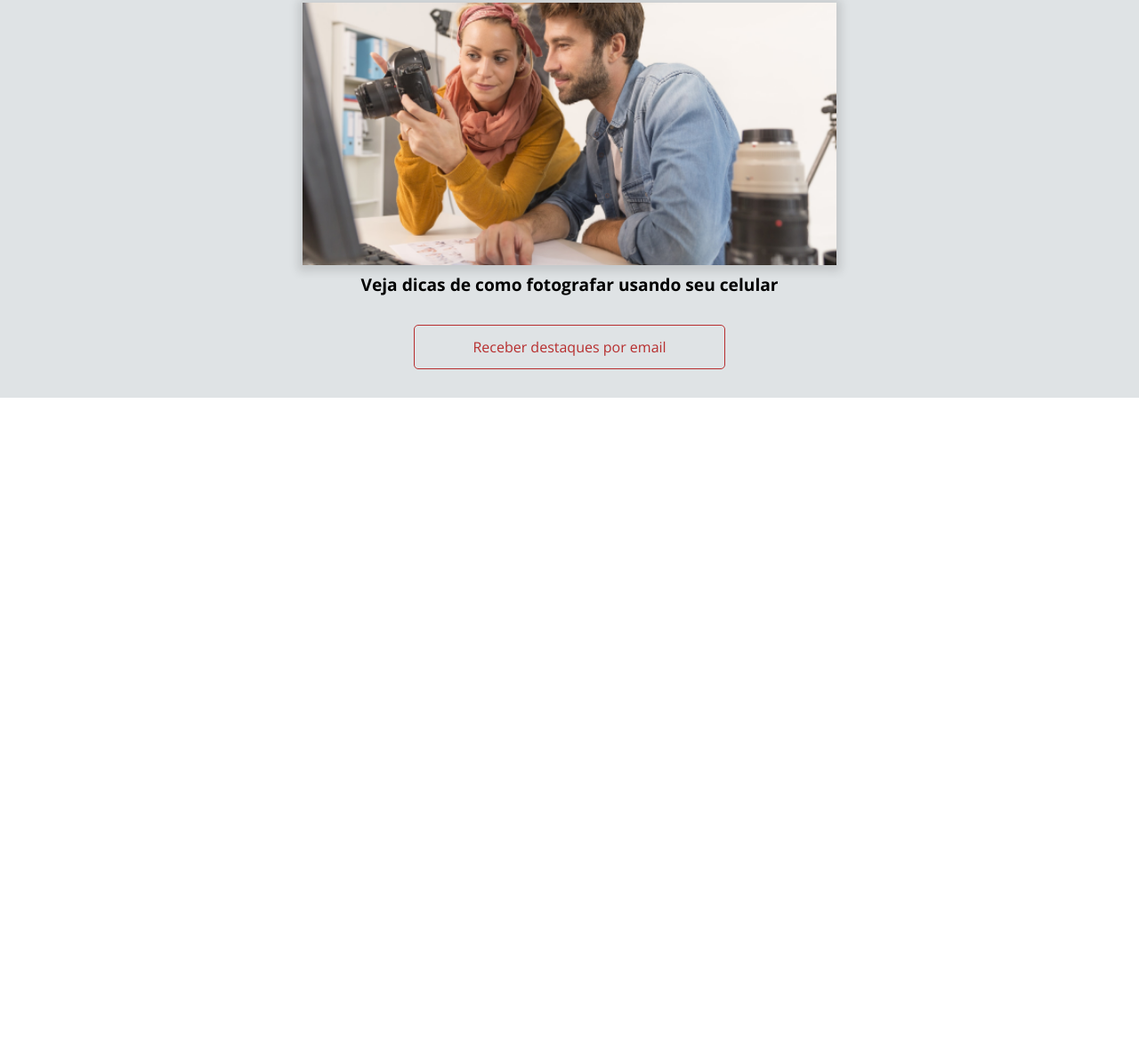
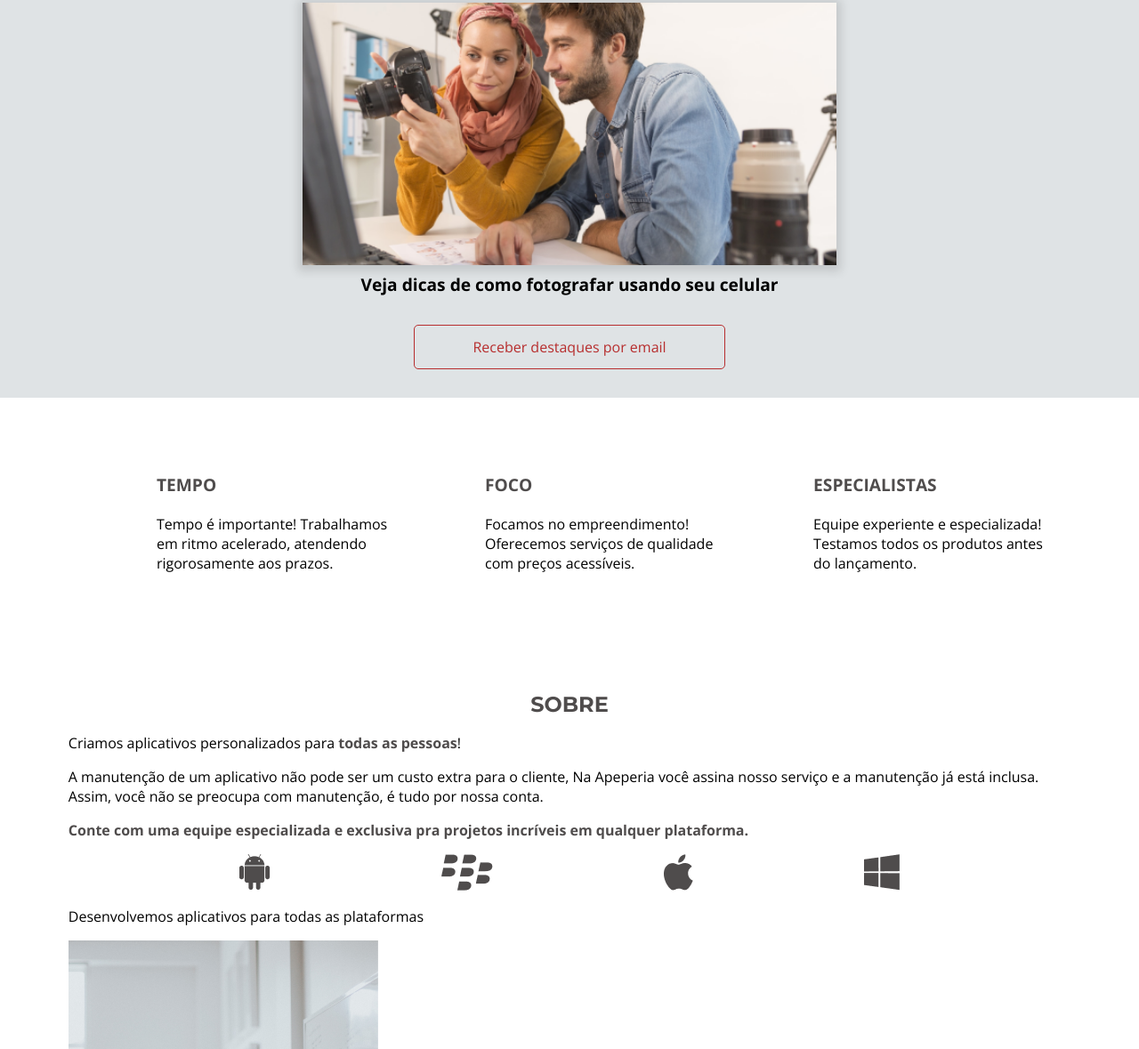
Before and after one commit to Tarcilalves/Layouts-Responsivos, a plain HTML site: page index.html in a window 1280 px wide. Shown: the part 861-2040 px from the top of the page at 89% size. Before the commit the page ends 1308 px from the top, so only its background shows below. Drawn offline with nearby package versions, Linux system fonts and the light colour scheme.

Commit message:
Preparando o ambiente - seção diferenciais e seção sobre

```diff
--- /dev/null
+++ b/css/diferenciais.css
@@ -0,0 +1,31 @@
+.diferenciais {
+    padding-top: 3.5rem;
+    padding-bottom: 3.5rem;
+}
+
+.diferenciais__lista {
+    display: flex;
+    flex-wrap: wrap;
+    justify-content: space-evenly;
+}
+
+.diferenciais__item {
+    max-width: 350px;
+
+    box-sizing: border-box;
+
+    padding: 2rem 0 2rem 5rem;
+}
+
+.item__titulo {
+    color: var(--cinza-escuro);
+    font-weight: 700;
+    font-size: 1.2rem;
+    text-transform: uppercase;
+
+    margin-bottom: 1.5rem;
+}
+
+.item__texto {
+    line-height: normal;
+}
--- /dev/null
+++ b/css/sobre.css
@@ -0,0 +1,34 @@
+.sobre {
+    padding-top: 3rem;
+    padding-bottom: 3rem;
+}
+
+.sobre__titulo {
+    color: var(--cinza-escuro);
+    font-weight: 700;
+    font-size: 1.5rem;
+    font-family: var(--montserrat);
+    text-transform: uppercase;
+    text-align: center;
+
+    margin-bottom: 1.25rem;
+}
+
+.sobre__texto {
+    line-height: normal;
+
+    margin-bottom: 1rem;
+}
+
+.sobre__texto--destaque {
+    color: var(--cinza-escuro);
+    font-weight: 700;
+}
+
+.sobre__plataformas {
+    display: flex;
+    flex-wrap: wrap;
+    justify-content: space-evenly;
+
+    margin-bottom: 1rem;
+}
--- a/index.html
+++ b/index.html
@@ -15,6 +15,8 @@ family=Open+Sans:wght@300;400;700&family=Poppins&display=swap" rel="stylesheet">
 <link rel="stylesheet" href="css/chamada.css">
 <link rel="stylesheet" href="css/planos.css">
 <link rel="stylesheet" href="css/destaques.css">
+<link rel="stylesheet" href="css/diferenciais.css">
+<link rel="stylesheet" href="css/sobre.css">
 
 
 </head>
@@ -57,6 +59,44 @@ family=Open+Sans:wght@300;400;700&family=Poppins&display=swap" rel="stylesheet">
             </a>
             <a href="#" class="destaques__botao botao">Receber destaques por email</a>
         </section>
+        <section class="diferenciais container">
+            <ul class="diferenciais__lista">
+                <li class="diferenciais__item">
+                    <h2 class="item__titulo">Tempo</h2>
+                    <p class="item__texto">Tempo é importante! Trabalhamos em ritmo acelerado, atendendo rigorosamente aos prazos.</p>
+                </li>
+                <li class="diferenciais__item">
+                    <h2 class="item__titulo">Foco</h2>
+                    <p class="item__texto">Focamos no empreendimento! Oferecemos serviços de qualidade com preços acessíveis.</p>
+                </li>
+                <li class="diferenciais__item">
+                    <h2 class="item__titulo">Especialistas</h2>
+                    <p class="item__texto">Equipe experiente e especializada! Testamos todos os produtos antes do lançamento.</p>
+                </li>
+            </ul>
+            </section>
+            <section class="sobre container">
+                <div class="sobre__conteudo">
+                    <h2 class="sobre__titulo">Sobre</h2>
+                    <p class="sobre__texto">Criamos aplicativos personalizados para <strong class="sobre__texto--destaque">todas as pessoas</strong>!</p>
+                    <p class="sobre__texto">
+                        A manutenção de um aplicativo não pode ser um custo extra para o cliente, Na Apeperia você assina nosso serviço e a manutenção já está inclusa. Assim, você não se preocupa com manutenção, é tudo por nossa conta.
+                    </p>
+                    <p class="sobre__texto sobre__texto--destaque sobre__texto--divisao">
+                        Conte com uma equipe especializada e exclusiva pra projetos incríveis em qualquer plataforma.
+                    </p>
+                    <ul class="sobre__plataformas">
+                        <li><img src="img/android.png" alt="Ícone do Android"></li>
+                        <li><img src="img/blackberry.png" alt="Ícone da Blackberry"></li>
+                        <li><img src="img/apple.png" alt="Ícone da Apple"></li>
+                        <li><img src="img/windowsphone.png" alt="Ícone da Microsoft"></li>
+                    </ul>
+                    <p class="sobre__texto">Desenvolvemos aplicativos para todas as plataformas</p>
+                </div>
+                <img src="img/sobre-apeperia.png" alt="Sobre a Apeperia" class="sobre__imagem">
+            </section>
+
+
 
 
 
```
